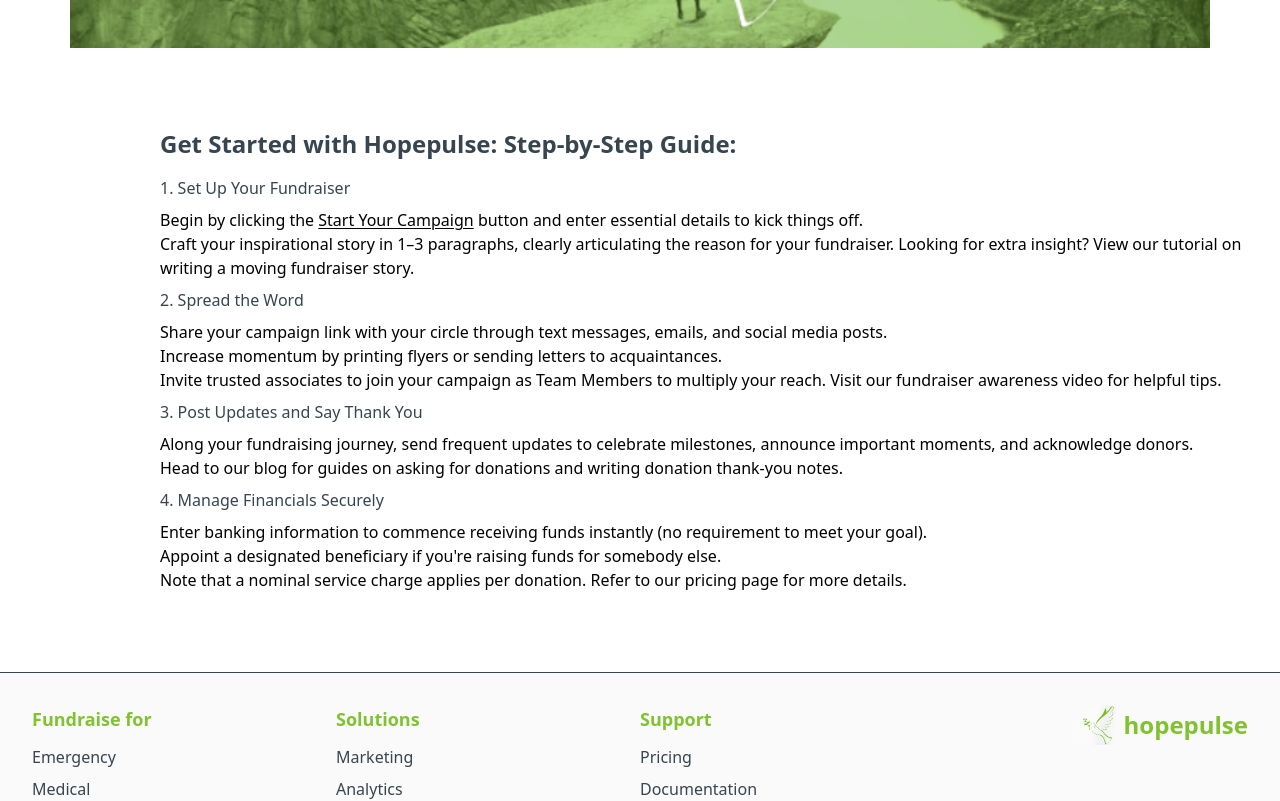
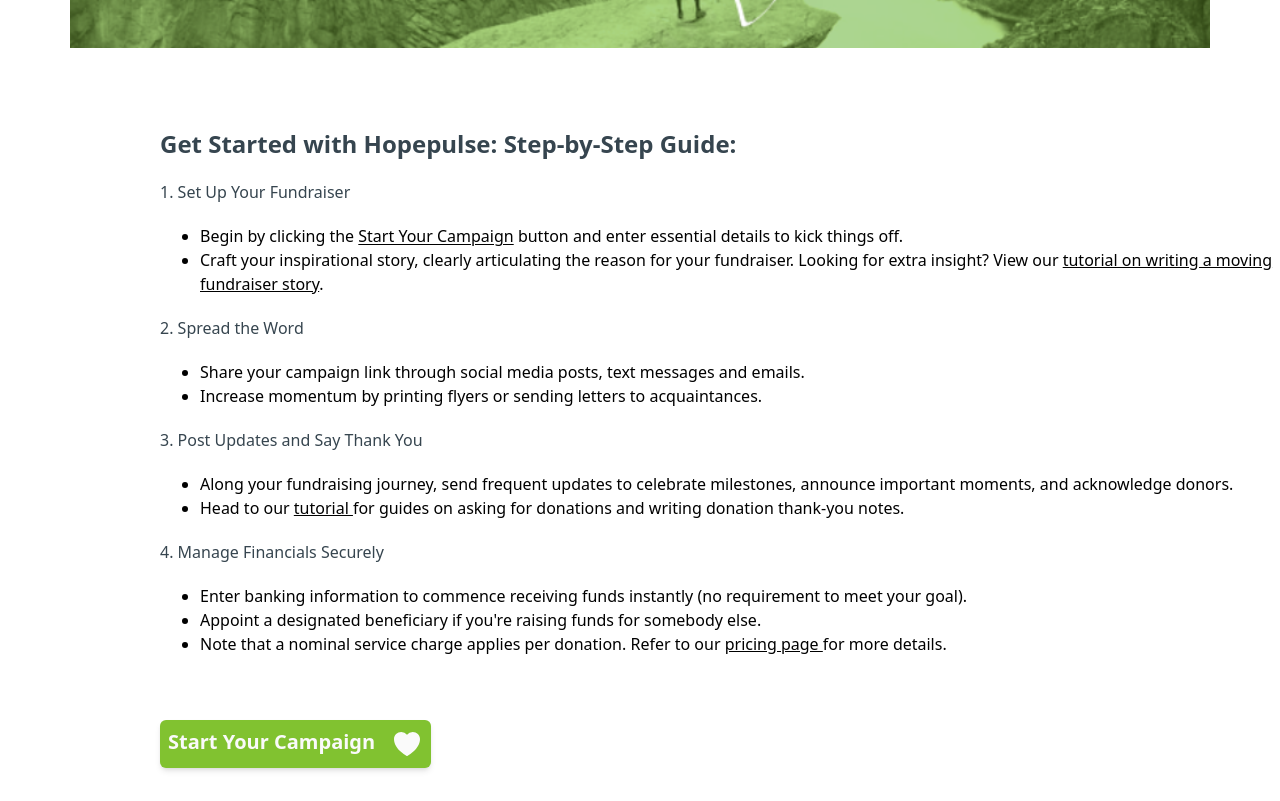
Before and after one commit to nour-ezzehi/hopePulse_frontend, a React (Vite) app in the folder hopepulse/: page /howitworks in a window 1280 px wide. Shown: the part 880-1681 px from the top of the page. Built offline with nearby package versions, Linux system fonts and the light colour scheme.

Commit message:
basic frontend completed

```diff
--- a/hopepulse/src/App.jsx
+++ b/hopepulse/src/App.jsx
@@ -9,6 +9,8 @@
 import LoginPage from './pages/LoginPage';
 import Campaign from './components/Campaign';
 import HowItWorks from './components/HowItWorks';
+import Tutorial from './components/Tutorial';
+import PricingPage from './components/PricingPage';
 
 
 const App = () => {
@@ -22,6 +24,8 @@
           <Route path="/login" element={<LoginPage />} />
           <Route path="/campaign" element={<Campaign />} />
           <Route path="/howitworks" element={<HowItWorks />} />
+          <Route path="/tutorial" element={<Tutorial />} />
+          <Route path="/pricingpage" element={<PricingPage />} />
         </Routes>
       </BrowserRouter>
       <SmoothScroll />
--- a/hopepulse/src/components/Header.jsx
+++ b/hopepulse/src/components/Header.jsx
@@ -9,7 +9,10 @@
         <header className="bg-fafafa border-double border-grayish rounded-full">
           <Navbar/>
         </header>
-        <SCButton />
+        <div className='mt-48'>
+        <SCButton textColor="primary" heartColor="primary" buttonColor="fafafa" hoverColor="grayish"/>
+        </div>
+
       </div>
       <h1 className="text-3xl font-bold text-fafafa text-center -mt-40">Pulsating Hope, Changing Lives</h1>
     </div>
--- a/hopepulse/src/components/HowItHome.jsx
+++ b/hopepulse/src/components/HowItHome.jsx
@@ -1,8 +1,9 @@
 import React from 'react';
 import { Link } from 'react-router-dom';
+import SCButton from './SCButton';
 
 const HowItHome = () => {
-  const h2Class = "text-md font-medium text-grayish";
+  const h2Class = "text-md font-medium text-grayish hover:text-primary";
   return (
     <>
       <div className='flex flex-col items-center mt-40 mx-auto bg-fafafa'>
@@ -13,36 +14,36 @@
           <h1 className="text-3xl font-bold flex text-fafafa text-center w-full p-36 my-2">Ignite Positivity with Hopepulse: Turn Passion Into Purpose💚</h1>
       </div>
       <div>
-      <div className='ml-40 mt-20 mb-20 space-y-2'>
+      <div className='ml-40 mt-20 space-y-5'>
       <h1 className="text-2xl font-bold text-grayish mb-4">Get Started with Hopepulse: Step-by-Step Guide:</h1>
       <h2 className={h2Class}>1. Set Up Your Fundraiser</h2>
-      <ol>
-        <li>Begin by clicking the <Link className='underline underline-offset-2' to='/campaign'> Start Your Campaign</Link> button and enter essential details to kick things off.</li>
-        <li>Craft your inspirational story in 1–3 paragraphs, clearly articulating the reason for your fundraiser. Looking for extra insight? View our tutorial on writing a moving fundraiser story.</li>
+      <ol className='list-disc ml-10'>
+        <li>Begin by clicking the <Link className='underline underline-offset-2 hover:text-secondary' to='/campaign'> Start Your Campaign</Link> button and enter essential details to kick things off.</li>
+        <li>Craft your inspirational story, clearly articulating the reason for your fundraiser. Looking for extra insight? View our <Link className="hover:text-primary underline underline-offset-1" to="/tutorial">tutorial on writing a moving fundraiser story</Link>.</li>
       </ol>
       <h2 className={h2Class}>2. Spread the Word</h2>
-      <ol>
-        <li>Share your campaign link with your circle through text messages, emails, and social media posts.</li>
+      <ol className='list-disc ml-10'>
+        <li>Share your campaign link through social media posts, text messages and emails.</li>
         <li>Increase momentum by printing flyers or sending letters to acquaintances.</li>
-        <li>Invite trusted associates to join your campaign as Team Members to multiply your reach. Visit our fundraiser awareness video for helpful tips.</li>
       </ol>
 
       <h2 className={h2Class}>3. Post Updates and Say Thank You</h2>
-      <ol>
+      <ol className='list-disc ml-10'>
         <li>Along your fundraising journey, send frequent updates to celebrate milestones, announce important moments, and acknowledge donors.</li>
-        <li>Head to our blog for guides on asking for donations and writing donation thank-you notes.</li>
+        <li>Head to our <Link className="hover:text-primary underline underline-offset-1" to="/tutorial"> tutorial </Link> for guides on asking for donations and writing donation thank-you notes.</li>
       </ol>
 
       <h2 className={h2Class}>4. Manage Financials Securely</h2>
-      <ol>
+      <ol className='list-disc ml-10'>
         <li>Enter banking information to commence receiving funds instantly (no requirement to meet your goal).</li>
         <li>Appoint a designated beneficiary if you're raising funds for somebody else.</li>
-        <li>Note that a nominal service charge applies per donation. Refer to our pricing page for more details.</li>
+        <li>Note that a nominal service charge applies per donation. Refer to our <Link className="hover:text-primary underline underline-offset-3" to="pricingpage">pricing page </Link>for more details.</li>
       </ol>
       </div>
-
       </div>
-
+      <div className="ml-40 mb-20">
+      <SCButton textColor="fafafa" heartColor="fafafa" buttonColor="primary" hoverColor="grayish"/>
+      </div>
     </>
 
   )
--- /dev/null
+++ b/hopepulse/src/components/PricingPage.jsx
@@ -0,0 +1,11 @@
+import React from 'react'
+
+const PricingPage = () => {
+  return (
+    <div>
+
+    </div>
+  )
+}
+
+export default PricingPage
--- a/hopepulse/src/components/SCButton.jsx
+++ b/hopepulse/src/components/SCButton.jsx
@@ -1,17 +1,20 @@
-import React from 'react'
+import React from 'react';
 import { HeartIcon } from '@heroicons/react/24/solid';
 import { Link } from 'react-router-dom';
 
-const SCButton = () => {
+const SCButton = ({ textColor, buttonColor, hoverColor, heartColor }) => {
+  // Construct the class names using template literals
+  const buttonClassName = `px-2 py-2 text-${textColor} bg-${buttonColor} font-semibold text-xl shadow-md hover:bg-${hoverColor} flex rounded-md`;
+
   return (
-    <div className="flex justify-start mt-48"> {/* Change justify-center to justify-start */}
-    <Link to='/campaign'>
-      <button className="px-2 py-2 text-primary bg-fafafa font-semibold text-xl shadow-md hover:bg-grayish flex rounded-md">
-      Start Your Campaign<span className="ml-4"><HeartIcon className="h-8 w-8 text-primary" /></span>
-      </button>
+    <div className="flex justify-start mt-16">
+      <Link to='/campaign'>
+        <button className={buttonClassName}>
+          Start Your Campaign<span className="ml-4"><HeartIcon className={`h-8 w-8 text-${heartColor}`} /></span>
+        </button>
       </Link>
     </div>
-  )
-}
+  );
+};
 
-export default SCButton
+export default SCButton;
--- /dev/null
+++ b/hopepulse/src/components/Tutorial.jsx
@@ -0,0 +1,11 @@
+import React from 'react'
+
+const Tutorial = () => {
+  return (
+    <div>
+
+    </div>
+  )
+}
+
+export default Tutorial
```
